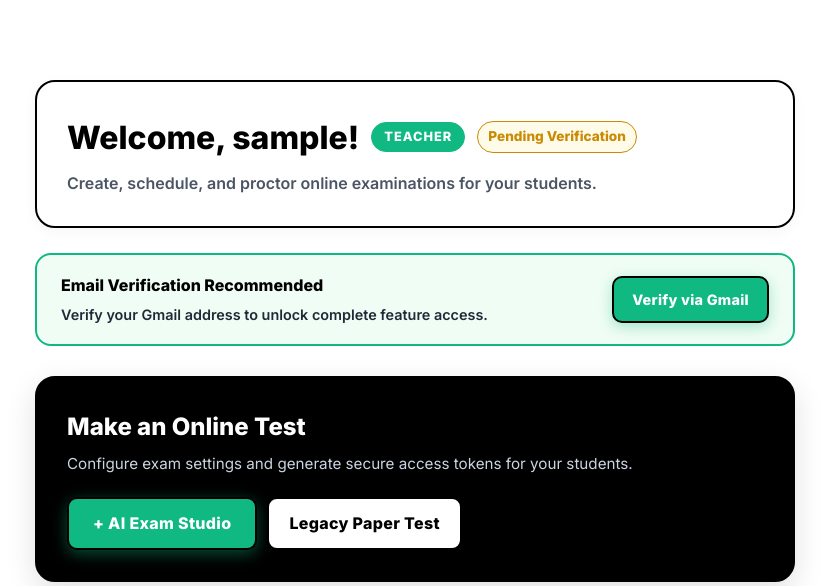
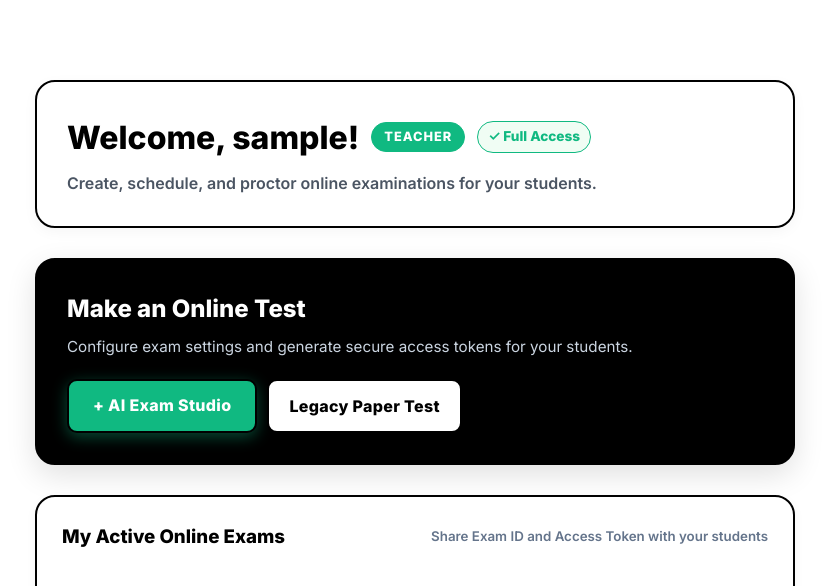
Before and after one commit to rishikant03/smartcampustoolkitt, a Flask app: page /legacy-dashboard in a window 1280 px wide. Shown: the part 75-661 px from the top of the page, without its empty margins (225-1054 px from the left). Run offline with Flask 3, Linux system fonts and the light colour scheme; the visitor is signed in with stand-in values (Sample User, id 1); a database or web service that is not in the repository returns one stand-in record (values such as "Sample title"); some libraries are stand-ins or nearby versions.

Commit message:
Correct login.html tags and ensure all platform features are fully accessible without verification

```diff
--- a/app.py
+++ b/app.py
@@ -393,9 +393,6 @@ def verified_required(f):
     def decorated_function(*args, **kwargs):
         if 'user_id' not in session:
             return redirect(url_for('login'))
-        if not session.get('is_verified'):
-            flash('Your account is unverified. Please verify your email to access this feature.', 'error')
-            return redirect(url_for('dashboard'))
         return f(*args, **kwargs)
     return decorated_function
 
--- a/templates/dashboard.html
+++ b/templates/dashboard.html
@@ -175,11 +175,7 @@
                     <span class="role-tag {% if session.get('role') == 'teacher' %}role-teacher{% else %}role-student{% endif %}">
                         {{ session.get('role', 'student') }}
                     </span>
-                    {% if is_verified %}
-                        <span style="font-size: 0.85rem; padding: 4px 10px; background: #f0fdf4; color: #10b981; border: 1.5px solid #10b981; border-radius: 20px; font-weight: 800;">✓ Verified</span>
-                    {% else %}
-                        <span style="font-size: 0.85rem; padding: 4px 10px; background: #fefce8; color: #ca8a04; border: 1.5px solid #ca8a04; border-radius: 20px; font-weight: 800;">Pending Verification</span>
-                    {% endif %}
+                    <span style="font-size: 0.85rem; padding: 4px 10px; background: #f0fdf4; color: #10b981; border: 1.5px solid #10b981; border-radius: 20px; font-weight: 800;">✓ Full Access</span>
                 </h1>
             </div>
             <p style="margin-top: 8px; color: #4b5563; font-weight: 600;">
@@ -190,16 +186,6 @@
                 {% endif %}
             </p>
         </div>
-
-        {% if not is_verified %}
-        <div style="background: #f0fdf4; border: 2px solid #10b981; border-radius: 16px; padding: 18px 24px; margin-bottom: 25px; display: flex; justify-content: space-between; align-items: center; flex-wrap: wrap; gap: 15px;">
-            <div style="max-width: 520px;">
-                <h4 style="color: #000000; margin-bottom: 4px; font-weight: 800;">Email Verification Recommended</h4>
-                <p style="color: #1f2937; font-size: 0.9rem; margin: 0; font-weight: 600;">Verify your Gmail address to unlock complete feature access.</p>
-            </div>
-            <a href="{{ url_for('login_google') }}" class="btn btn-primary" style="background: #10b981; border: 2px solid #000000; color: #ffffff; font-weight: 800; padding: 10px 18px; font-size: 0.9rem;">Verify via Gmail</a>
-        </div>
-        {% endif %}
 
         {% with messages = get_flashed_messages(with_categories=true) %}
             {% if messages %}
--- a/templates/profile.html
+++ b/templates/profile.html
@@ -106,11 +106,7 @@
                 <div>
                     <h2 style="margin-bottom: 5px; display: flex; align-items: center; gap: 10px; color: #000000; font-weight: 800;">
                         {{ profile['full_name'] or user['username'] }}
-                        {% if user['is_verified'] %}
-                            <span class="badge badge-verified">✓ Verified Account</span>
-                        {% else %}
-                            <span class="badge badge-pending">Verification Pending</span>
-                        {% endif %}
+                            <span class="badge badge-verified">✓ Active Account</span>
                     </h2>
                     <p style="color: #4b5563; font-weight: 600;">
                         Joined: {{ profile['joined_date'][:10] if profile['joined_date'] else 'Recently' }} &bull;
```
Also changed, not shown: templates/login.html (+21 -7 lines).
